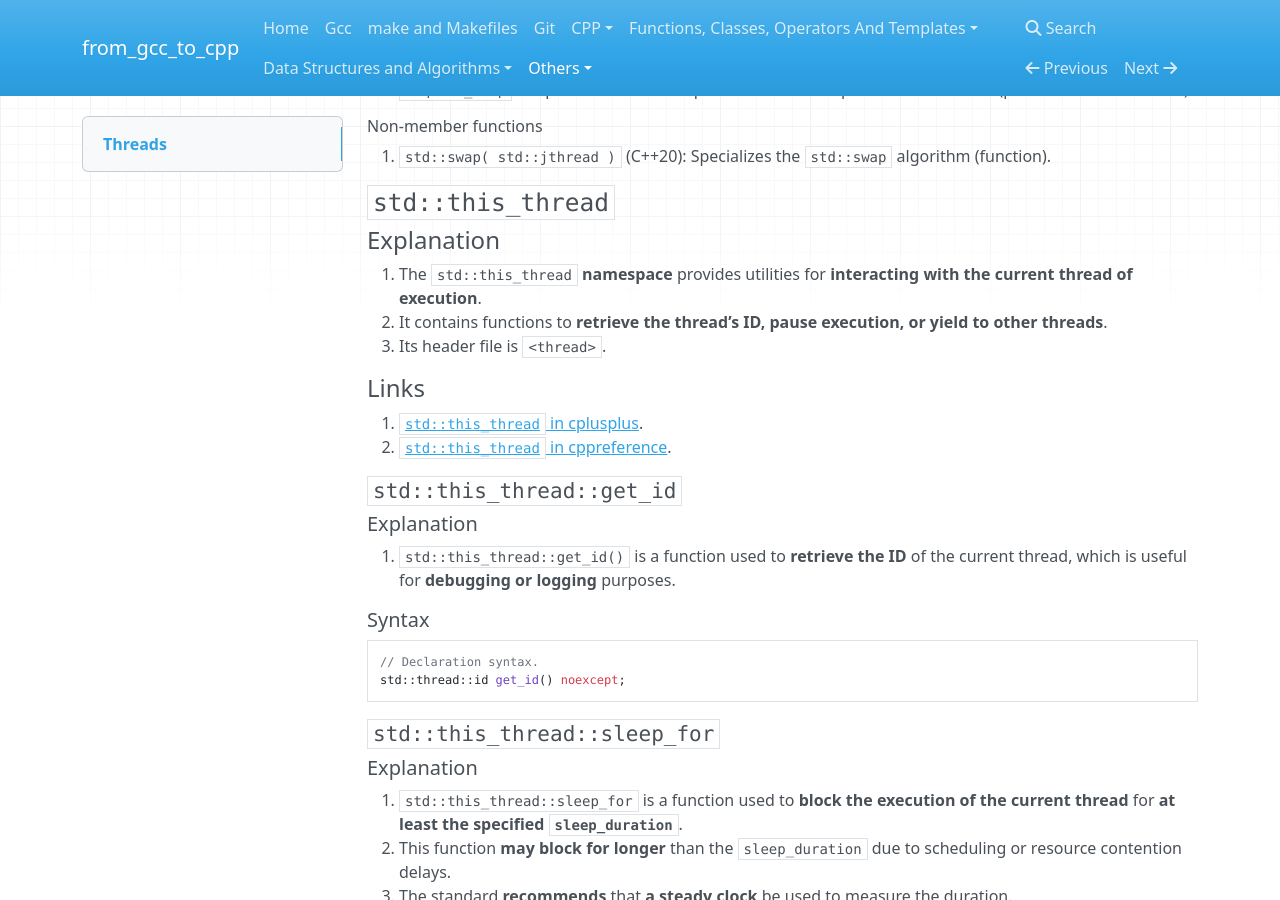
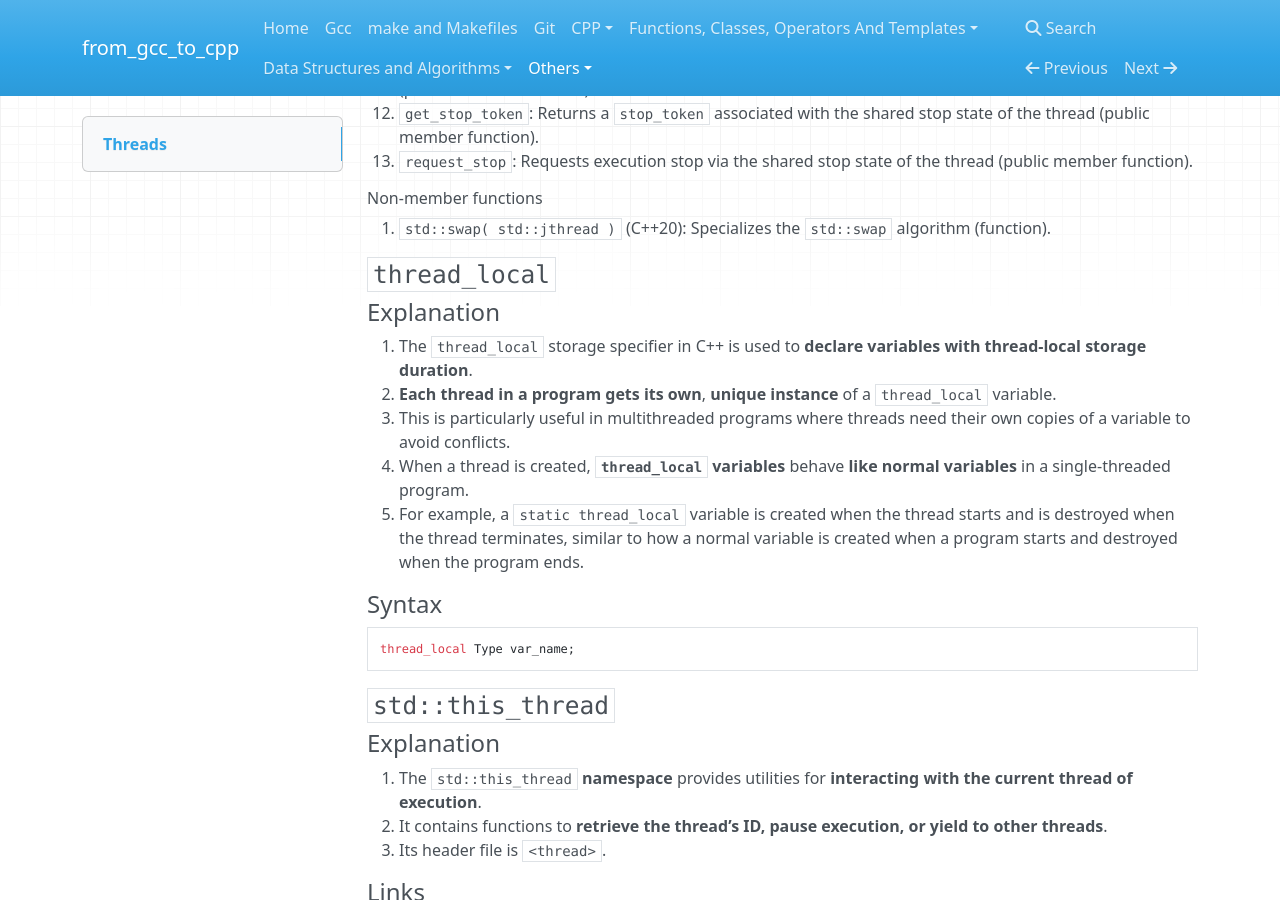
Before and after one commit to 0BananaBig0/from_gcc_to_cpp, an MkDocs documentation site: the page built from docs/Threads.md, in a window 1280 px wide and 900 px high, scrolled down 7499 px. Built offline with MkDocs 1.6.1, drawn with Linux system fonts in a browser that asks for light colours; nearby versions of some CDN libraries; some of the changed text lies outside the part shown.

Commit message:
supplement and correction

````diff
--- a/docs/Threads.md
+++ b/docs/Threads.md
@@ -22,24 +22,27 @@
         - [Member Types](#member-types-1)
         - [Member functions](#member-functions-1)
         - [Non-member functions](#non-member-functions-1)
+  - [`thread_local`](#thread_local)
+    - [Explanation](#explanation-3)
+    - [Syntax](#syntax)
   - [`std::this_thread`](#stdthis_thread)
-    - [Explanation](#explanation-3)
+    - [Explanation](#explanation-4)
     - [Links](#links-2)
     - [`std::this_thread::get_id`](#stdthis_threadget_id)
-      - [Explanation](#explanation-4)
-      - [Syntax](#syntax)
-    - [`std::this_thread::sleep_for`](#stdthis_threadsleep_for)
       - [Explanation](#explanation-5)
       - [Syntax](#syntax-1)
-    - [`std::this_thread::sleep_until`](#stdthis_threadsleep_until)
+    - [`std::this_thread::sleep_for`](#stdthis_threadsleep_for)
       - [Explanation](#explanation-6)
       - [Syntax](#syntax-2)
+    - [`std::this_thread::sleep_until`](#stdthis_threadsleep_until)
+      - [Explanation](#explanation-7)
+      - [Syntax](#syntax-3)
     - [`std::this_thread::yield`](#stdthis_threadyield)
-    - [Explanation](#explanation-7)
-      - [Syntax](#syntax-3)
+    - [Explanation](#explanation-8)
+      - [Syntax](#syntax-4)
   - [`std::ref` and `std::cref`](#stdref-and-stdcref)
-    - [Explanation](#explanation-8)
-    - [Syntax](#syntax-4)
+    - [Explanation](#explanation-9)
+    - [Syntax](#syntax-5)
   - [Six STD Mutex Classes](#six-std-mutex-classes)
     - [`std::mutex`](#stdmutex)
     - [`std::recursive_mutex`](#stdrecursive_mutex)
@@ -47,7 +50,7 @@
     - [`std::recursive_timed_mutex`](#stdrecursive_timed_mutex)
     - [`std::shared_mutex`](#stdshared_mutex)
     - [`std::shared_timed_mutex`](#stdshared_timed_mutex)
-    - [Syntax](#syntax-5)
+    - [Syntax](#syntax-6)
     - [Members and Related Stuffs](#members-and-related-stuffs-2)
       - [Links](#links-3)
       - [Nested Types](#nested-types)
@@ -58,8 +61,8 @@
     - [Unlocking](#unlocking)
     - [Key Points to Consider](#key-points-to-consider)
   - [`std::lock_guard`](#stdlock_guard)
-    - [Explanation](#explanation-9)
-    - [Syntax](#syntax-6)
+    - [Explanation](#explanation-10)
+    - [Syntax](#syntax-7)
     - [Members and Related Stuffs](#members-and-related-stuffs-3)
       - [Links](#links-4)
       - [Template Parameters](#template-parameters)
@@ -68,7 +71,7 @@
   - [`std::unique_lock` and `std::shared_lock`](#stdunique_lock-and-stdshared_lock)
     - [`std::unique_lock`](#stdunique_lock)
     - [`std::shared_lock`](#stdshared_lock)
-    - [Syntax](#syntax-7)
+    - [Syntax](#syntax-8)
     - [Members and Related Stuffs](#members-and-related-stuffs-4)
       - [Links](#links-5)
       - [Template Parameters](#template-parameters-1)
@@ -76,8 +79,8 @@
       - [Member Functions](#member-functions-4)
       - [Non-member Functions](#non-member-functions-2)
   - [`std::scoped_lock`](#stdscoped_lock)
-    - [Explanation](#explanation-10)
-    - [Syntax](#syntax-8)
+    - [Explanation](#explanation-11)
+    - [Syntax](#syntax-9)
     - [Members and Related Stuffs](#members-and-related-stuffs-5)
       - [Links](#links-6)
       - [Template Parameters](#template-parameters-2)
@@ -86,15 +89,15 @@
   - [`std::lock` and `std::try_lock`](#stdlock-and-stdtry_lock)
     - [`std::lock`](#stdlock)
     - [`std::try_lock`](#stdtry_lock)
-    - [Syntax](#syntax-9)
+    - [Syntax](#syntax-10)
   - [Three Lock Type Tags](#three-lock-type-tags)
   - [`std::call_once` and `std::once_flag`](#stdcall_once-and-stdonce_flag)
-    - [Explanation](#explanation-11)
-    - [Syntax](#syntax-10)
+    - [Explanation](#explanation-12)
+    - [Syntax](#syntax-11)
   - [`std::atomic` and `std::atomic_ref`](#stdatomic-and-stdatomic_ref)
     - [`std::atomic`](#stdatomic)
     - [`std::atomic_ref`](#stdatomic_ref)
-    - [Syntax](#syntax-11)
+    - [Syntax](#syntax-12)
     - [Members and Related Stuffs](#members-and-related-stuffs-6)
       - [Links](#links-7)
       - [Member Types](#member-types-4)
@@ -114,11 +117,11 @@
       - [Nested Types](#nested-types-2)
       - [Member Functions](#member-functions-7)
   - [`std::notify_all_at_thread_exit`](#stdnotify_all_at_thread_exit)
-    - [Explanation](#explanation-12)
-    - [Syntax](#syntax-12)
-  - [`std::async`](#stdasync)
     - [Explanation](#explanation-13)
     - [Syntax](#syntax-13)
+  - [`std::async`](#stdasync)
+    - [Explanation](#explanation-14)
+    - [Syntax](#syntax-14)
     - [Related Stuffs](#related-stuffs)
       - [Links](#links-9)
       - [Parameters](#parameters)
@@ -136,8 +139,8 @@
       - [`std::future_status` (Returned by `wait_for` and `wait_until` Functions)](#stdfuture_status-returned-by-wait_for-and-wait_until-functions)
     - [Differences Between `std::future` and `std::shared_future`](#differences-between-stdfuture-and-stdshared_future)
   - [`std::promise`](#stdpromise)
-    - [Explanation](#explanation-14)
-    - [Syntax](#syntax-14)
+    - [Explanation](#explanation-15)
+    - [Syntax](#syntax-15)
     - [Related Stuffs](#related-stuffs-1)
       - [Links](#links-11)
       - [Member Functions](#member-functions-9)
@@ -369,6 +372,27 @@ std::jthread thread_name2 = std::move( thread_name1 );
 ###### Non-member functions
 
 1. `std::swap( std::jthread )` (C++20): Specializes the `std::swap` algorithm (function).
+
+### `thread_local`
+
+#### Explanation
+
+1. The `thread_local` storage specifier in C++ is used to **declare variables with thread-local
+   storage duration**.
+2. **Each thread in a program gets its own**, **unique instance** of a `thread_local` variable.
+3. This is particularly useful in multithreaded programs where threads need their own copies of a
+   variable to avoid conflicts.
+4. When a thread is created, **`thread_local` variables** behave **like normal variables** in a
+   single-threaded program.
+5. For example, a `static thread_local` variable is created when the thread starts and is destroyed
+   when the thread terminates, similar to how a normal variable is created when a program starts and
+   destroyed when the program ends.
+
+#### Syntax
+
+```CPP
+thread_local Type var_name;
+```
 
 ### `std::this_thread`
 
@@ -634,9 +658,11 @@ std::shared_timed_mutex stmutex_name;
 3. All lock objects do not manage the lifetime of the mutex object in any way: the duration of the
    mutex object shall extend at least until the destruction of the lock object that locks it.
 4. **A single mutex object** can lock **multiple shared resources**.
-5. **All threads** accessing **the same resource** must use **the same mutex object** to lock it, to
+5. However, **the best practice** is to associate **one mutex object** with **a single resource**
+   for protection.
+6. **All threads** accessing **the same resource** must use **the same mutex object** to lock it, to
    prevent undefined behavior.
-6. A mutex can be defined in various scopes depending on the accessibility and synchronization needs
+7. A mutex can be defined in various scopes depending on the accessibility and synchronization needs
    of the shared resource it protects:
    - **Global scope**: Suitable for global resources accessed across multiple functions, providing
      broad accessibility.
````
Also changed, not shown: README.md (+27 -24 lines), docs/ConstConstexprAndStatic.md (+1 -0 lines), docs/Gcc.md (+9 -9 lines).
